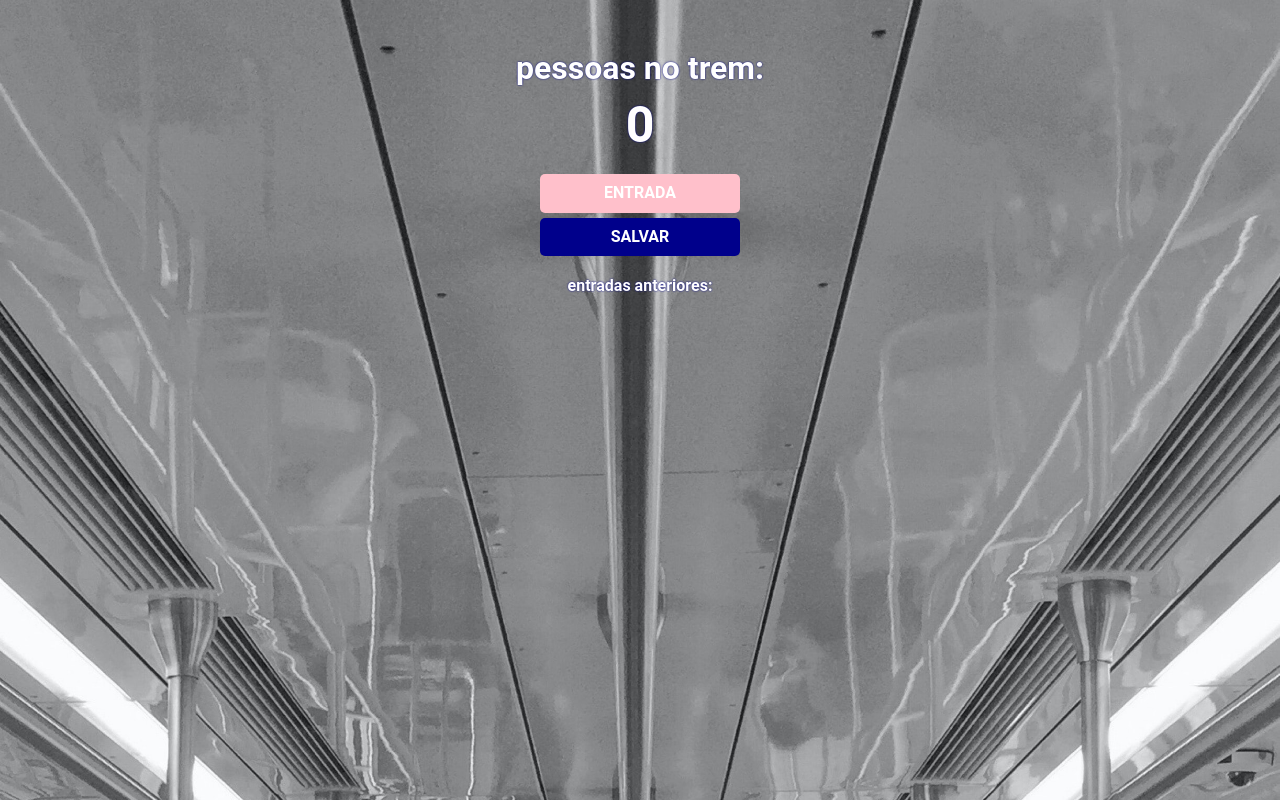
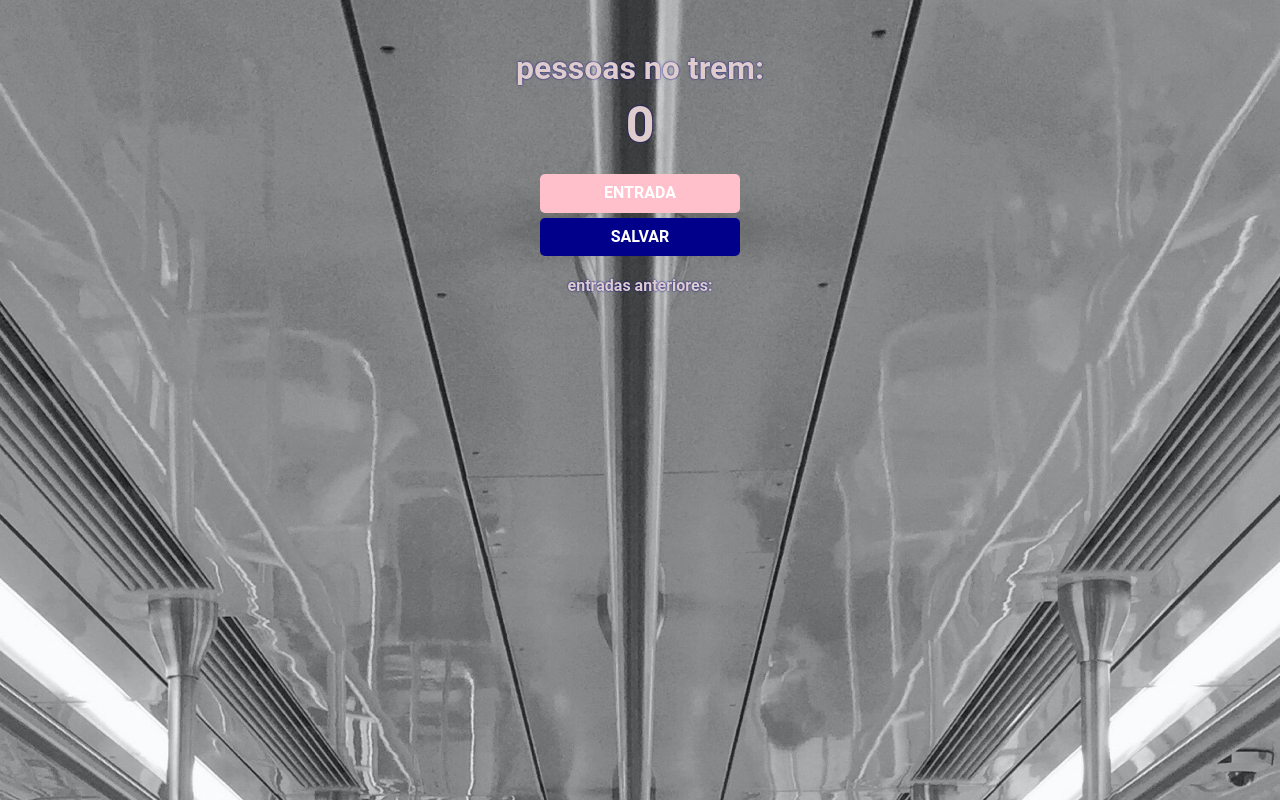
Before and after one commit to mszanon/contador, a plain HTML site: page index.html in a window 1280 px wide. Drawn offline with nearby package versions, Linux system fonts and the light colour scheme.

Commit message:
Update index.css

```diff
--- a/index.css
+++ b/index.css
@@ -4,7 +4,7 @@ body {
     font-family: Roboto, Oxygen, Ubuntu, Cantarell, 'Open Sans', 'Helvetica Neue', sans-serif;
     font-weight: bold;
     text-align: center;
-    color: white;
+    color: rgb(223, 205, 205);
     text-shadow: 0px 0px 2px darkblue;
     }
 
```
